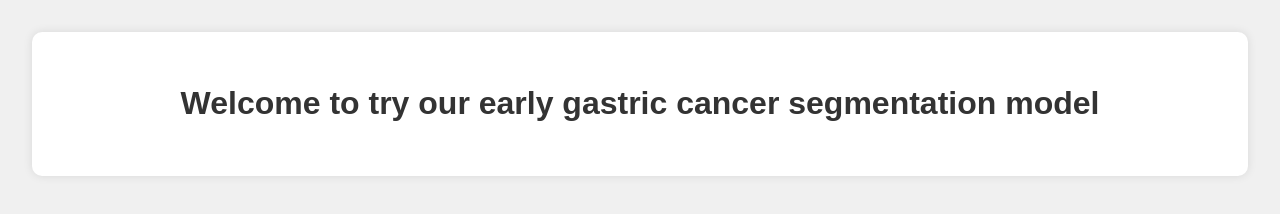
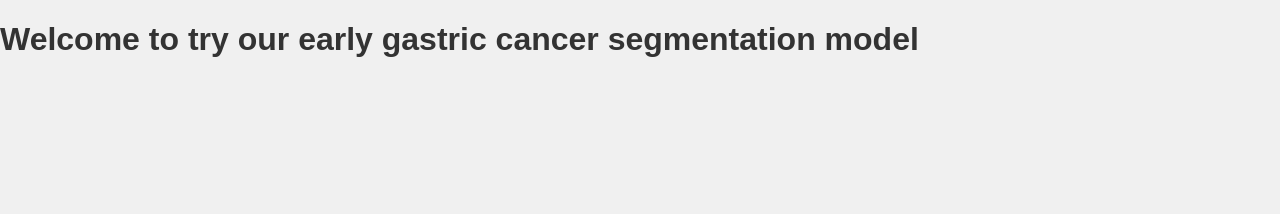
Before and after one commit to DF-W/DF-W.github.io, a plain HTML site: page index.html in a window 1280 px wide. Drawn offline with Linux system fonts and the light colour scheme.

Commit message:
Update index.html

```diff
--- a/index.html
+++ b/index.html
@@ -34,13 +34,11 @@
     </style>
 </head>
 <body>
-    <div class="container">
-        <h1>Welcome to try our early gastric cancer segmentation model</h1>
-    </div>
 
-    <div class="bottom-content">
-        <script type="module" src="https://gradio.s3-us-west-2.amazonaws.com/4.31.4/gradio.js"></script>
-        <gradio-app src="https://df-wang-egc.hf.space"></gradio-app>
-    </div>
+    <h1>Welcome to try our early gastric cancer segmentation model</h1>
+
+    <script type="module" src="https://gradio.s3-us-west-2.amazonaws.com/4.31.4/gradio.js"></script>
+    <gradio-app src="https://df-wang-egc.hf.space"></gradio-app>
+
 </body>
 </html>
```
